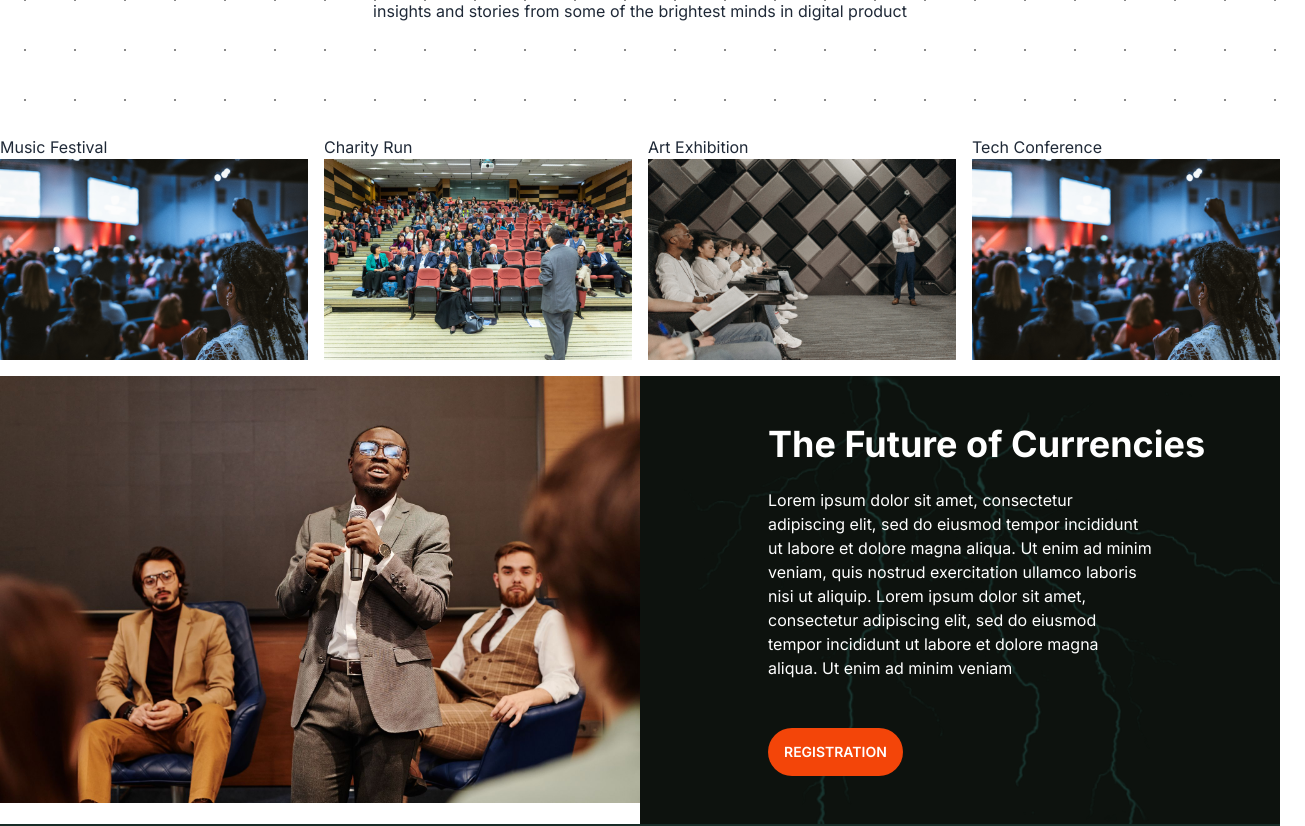
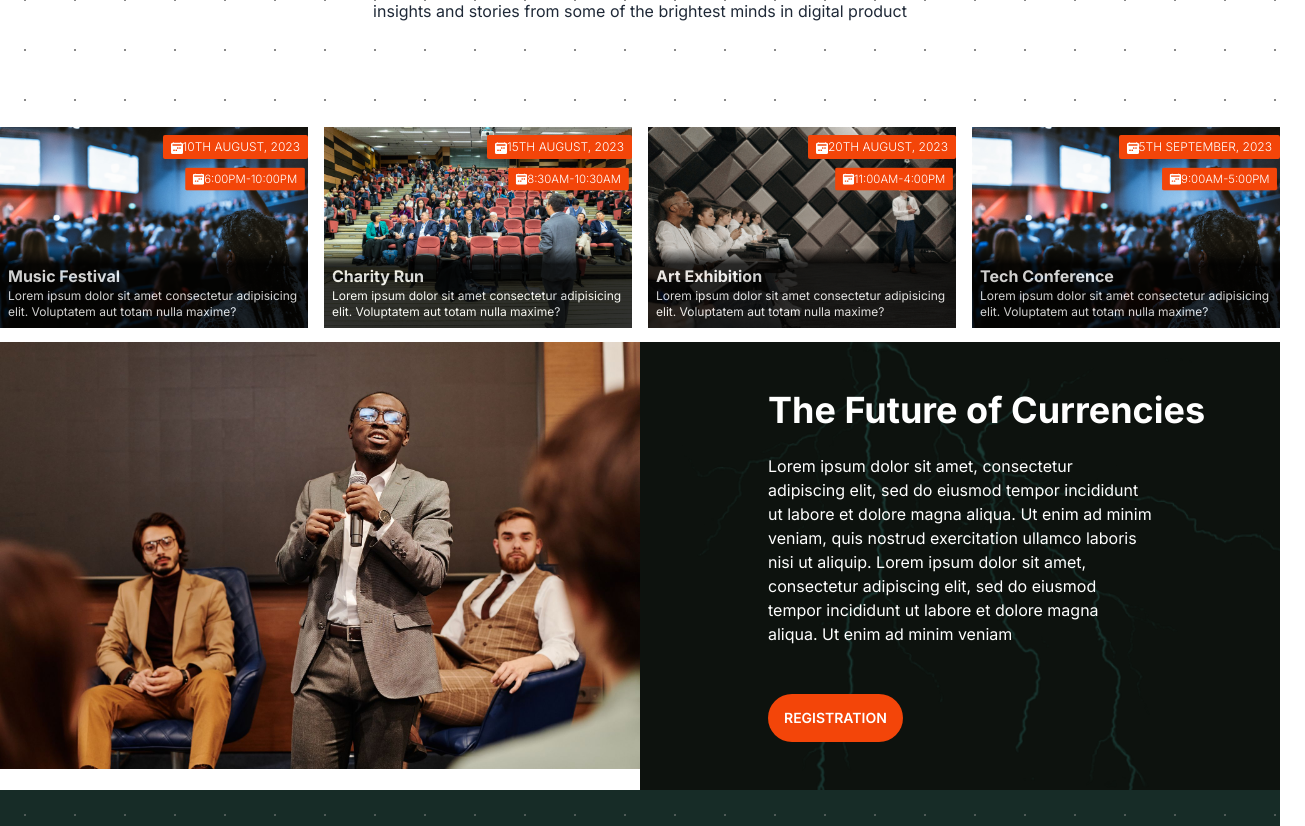
Before and after one commit to the-nazzmul/Impact, a React (Vite) app: page / in a window 1280 px wide. Shown: the part 1360-2186 px from the top of the page, 1305 px wide, since content can reach past the window. Built offline with nearby package versions, Linux system fonts and the light colour scheme.

Commit message:
top slider of events done

```diff
--- a/public/FakeData/event.json
+++ b/public/FakeData/event.json
@@ -4,7 +4,7 @@
     "name": "Music Festival",
     "date": "10th August, 2023",
     "time": "6:00PM-10:00PM",
-    "short_description": "Join us for a lively music festival featuring various bands and artists.",
+    "description": "   Lorem ipsum dolor sit amet consectetur adipisicing elit. Voluptatem aut totam nulla maxime?",
     "image_url": "./../../src/assets/event/img1.png"
   },
   {
@@ -12,7 +12,7 @@
     "name": "Charity Run",
     "date": "15th August, 2023",
     "time": "8:30AM-10:30AM",
-    "short_description": "Participate in a charity run and help raise funds for a good cause.",
+    "description": "   Lorem ipsum dolor sit amet consectetur adipisicing elit. Voluptatem aut totam nulla maxime?",
     "image_url": "./../../src/assets/event/img2.png"
   },
   {
@@ -20,7 +20,7 @@
     "name": "Art Exhibition",
     "date": "20th August, 2023",
     "time": "11:00AM-4:00PM",
-    "short_description": "Explore the creative world of art at our annual art exhibition.",
+    "description": "   Lorem ipsum dolor sit amet consectetur adipisicing elit. Voluptatem aut totam nulla maxime?",
     "image_url": "./../../src/assets/event/img3.png"
   },
   {
@@ -28,7 +28,7 @@
     "name": "Tech Conference",
     "date": "5th September, 2023",
     "time": "9:00AM-5:00PM",
-    "short_description": "Stay updated on the latest technological advancements and innovations.",
+    "description": "   Lorem ipsum dolor sit amet consectetur adipisicing elit. Voluptatem aut totam nulla maxime?",
     "image_url": "./../../src/assets/event/img1.png"
   },
   {
@@ -36,7 +36,7 @@
     "name": "Food Festival",
     "date": "15th September, 2023",
     "time": "5:00PM-9:00PM",
-    "short_description": "Indulge in a variety of delicious cuisines at our food festival.",
+    "description": "   Lorem ipsum dolor sit amet consectetur adipisicing elit. Voluptatem aut totam nulla maxime?",
     "image_url": "./../../src/assets/event/img3.png"
   },
   {
@@ -44,7 +44,7 @@
     "name": "Movie Night",
     "date": "25th September, 2023",
     "time": "8:00PM-10:00PM",
-    "short_description": "Enjoy a cozy movie night with friends and family under the stars.",
+    "description": "   Lorem ipsum dolor sit amet consectetur adipisicing elit. Voluptatem aut totam nulla maxime?",
     "image_url": "./../../src/assets/event/img2.png"
   },
   {
@@ -52,7 +52,7 @@
     "name": "Literary Seminar",
     "date": "5th October, 2023",
     "time": "2:30PM-4:30PM",
-    "short_description": "Engage in thoughtful discussions and analyses of literary works.",
+    "description": "   Lorem ipsum dolor sit amet consectetur adipisicing elit. Voluptatem aut totam nulla maxime?",
     "image_url": "./../../src/assets/event/img2.png"
   },
   {
@@ -60,7 +60,7 @@
     "name": "Dance Workshop",
     "date": "15th October, 2023",
     "time": "1:00PM-3:00PM",
-    "short_description": "Learn different dance styles and techniques in this fun workshop.",
+    "description": "   Lorem ipsum dolor sit amet consectetur adipisicing elit. Voluptatem aut totam nulla maxime?",
     "image_url": "./../../src/assets/event/img1.png"
   },
   {
@@ -68,7 +68,7 @@
     "name": "Environmental Cleanup",
     "date": "1st November, 2023",
     "time": "10:00AM-12:00PM",
-    "short_description": "Contribute to the environment by participating in a local cleanup event.",
+    "description": "   Lorem ipsum dolor sit amet consectetur adipisicing elit. Voluptatem aut totam nulla maxime?",
     "image_url": "./../../src/assets/event/img3.png"
   },
   {
@@ -76,7 +76,7 @@
     "name": "Science Fair",
     "date": "10th November, 2023",
     "time": "9:30AM-1:30PM",
-    "short_description": "Witness exciting science projects and experiments by students.",
+    "description": "   Lorem ipsum dolor sit amet consectetur adipisicing elit. Voluptatem aut totam nulla maxime?",
     "image_url": "./../../src/assets/event/img1.png"
   },
   {
@@ -84,7 +84,7 @@
     "name": "Environmental Cleanup",
     "date": "1st November, 2023",
     "time": "10:00AM-12:00PM",
-    "short_description": "Contribute to the environment by participating in a local cleanup event.",
+    "description": "   Lorem ipsum dolor sit amet consectetur adipisicing elit. Voluptatem aut totam nulla maxime?",
     "image_url": "./../../src/assets/event/img3.png"
   },
   {
@@ -92,7 +92,7 @@
     "name": "Science Fair",
     "date": "10th November, 2023",
     "time": "9:30AM-1:30PM",
-    "short_description": "Witness exciting science projects and experiments by students.",
+    "description": "   Lorem ipsum dolor sit amet consectetur adipisicing elit. Voluptatem aut totam nulla maxime?",
     "image_url": "./../../src/assets/event/img1.png"
   }
 ]
--- a/src/Components/Home/Events/Events.jsx
+++ b/src/Components/Home/Events/Events.jsx
@@ -12,7 +12,7 @@ const Events = () => {
         ></SectionHead>
       </div>
       {/* top section */}
-      <div className="my-4">
+      <div className="my-2">
         <TopSection></TopSection>
       </div>
       {/* bottom section */}
--- a/src/Components/Home/Events/SingleEvent.jsx
+++ b/src/Components/Home/Events/SingleEvent.jsx
@@ -1,12 +1,27 @@
+import { BsFillCalendar2WeekFill } from "react-icons/bs";
 
-
-const SingleEvent = ({event}) => {
-    return (
-      <div>
-        <p>{event.name}</p>
-        <img className="" src={event.image_url} alt="event picture"  />
+const SingleEvent = ({ event }) => {
+  return (
+    <div className="relative">
+      <img src={event.image_url} alt="event picture" />
+      {/* bottom texts */}
+      <div className="absolute z-10 bottom-0 text-white bg-gradient-to-b from-transparent via-10% via-black via-20% to-black opacity-[.80] px-2 pt-4 pb-2 w-full">
+        <h3 className="font-bold">{event.name}</h3>
+        <p className="text-xs hidden lg:block">{event.description}</p>
       </div>
-    );
+      {/* top buttons */}
+      <div className="absolute z-20 right-0 top-2">
+        <button className="btn btn-xs rounded-sm bg-[#F34509] border-none text-white font-light block mb-2 ml-auto">
+          <BsFillCalendar2WeekFill className="hidden lg:inline" />
+          {event.date}
+        </button>
+        <button className="btn btn-xs rounded-sm bg-[#F34509] border-none text-white font-light md:block mb-2 ml-auto hidden">
+          <BsFillCalendar2WeekFill className="hidden lg:inline" />
+          {event.time}
+        </button>
+      </div>
+    </div>
+  );
 };
 
 export default SingleEvent;
--- a/src/Components/Home/Events/TopSection.jsx
+++ b/src/Components/Home/Events/TopSection.jsx
@@ -32,7 +32,7 @@ const TopSection = () => {
   return (
     <Slider {...settings}>
       {groupedCards.map((slide, index) => (
-        <div key={index} className="">
+        <div key={index}>
           <div className="card-container flex gap-4">
             {slide.map((card) => (
               <SingleEvent
--- a/src/Layout/MainLayout.jsx
+++ b/src/Layout/MainLayout.jsx
@@ -4,7 +4,7 @@ import NavBar from "../Components/Shared/Navbar/NavBar";
 
 const MainLayout = () => {
   return (
-    <div className="max-w-[1920px] mx-auto font-primary">
+    <div className="max-w-[1920px] mx-auto font-primary overflow-x-hidden">
       <NavBar></NavBar>
       <Outlet></Outlet>
       <Footer></Footer>
```
